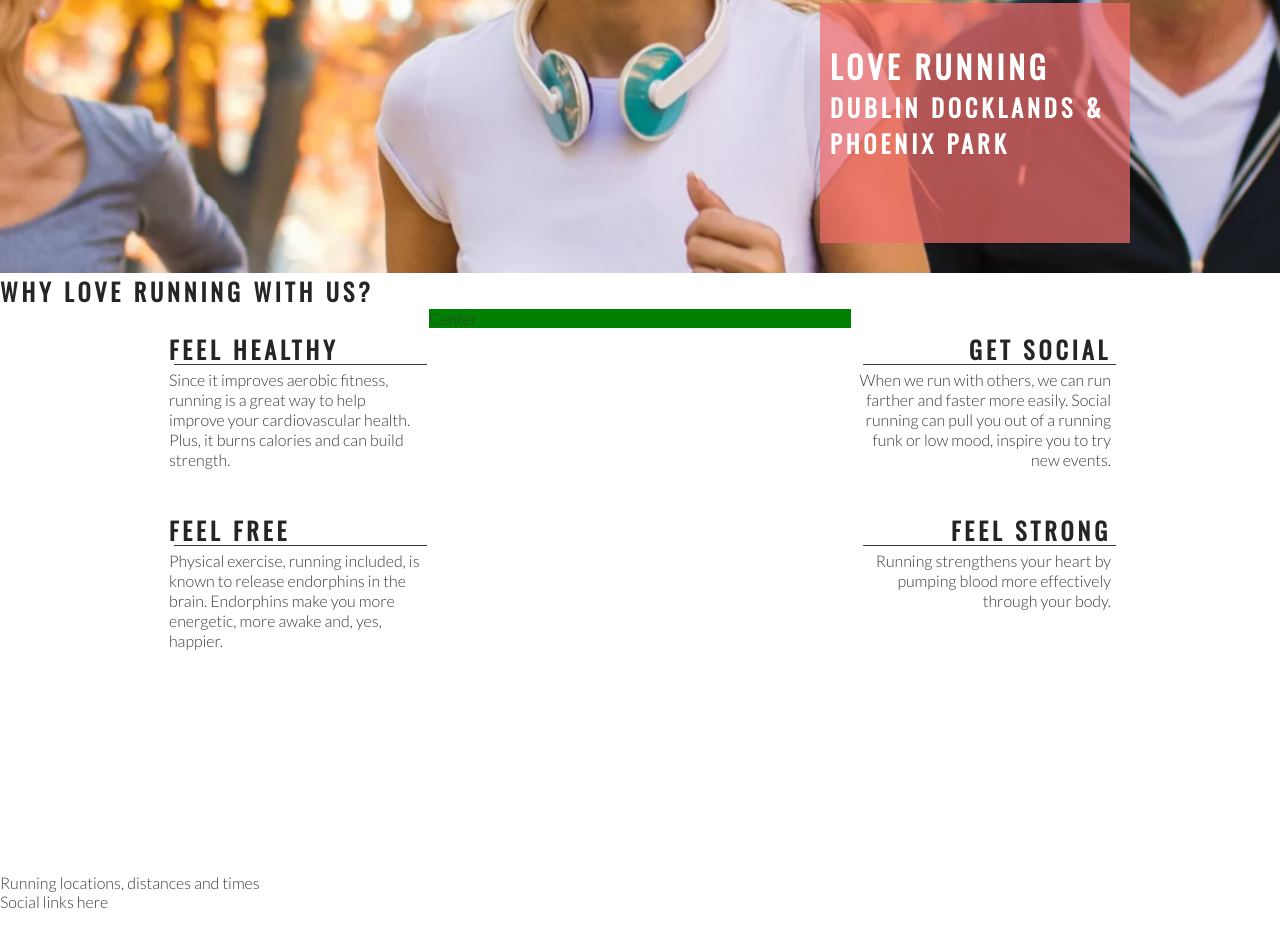
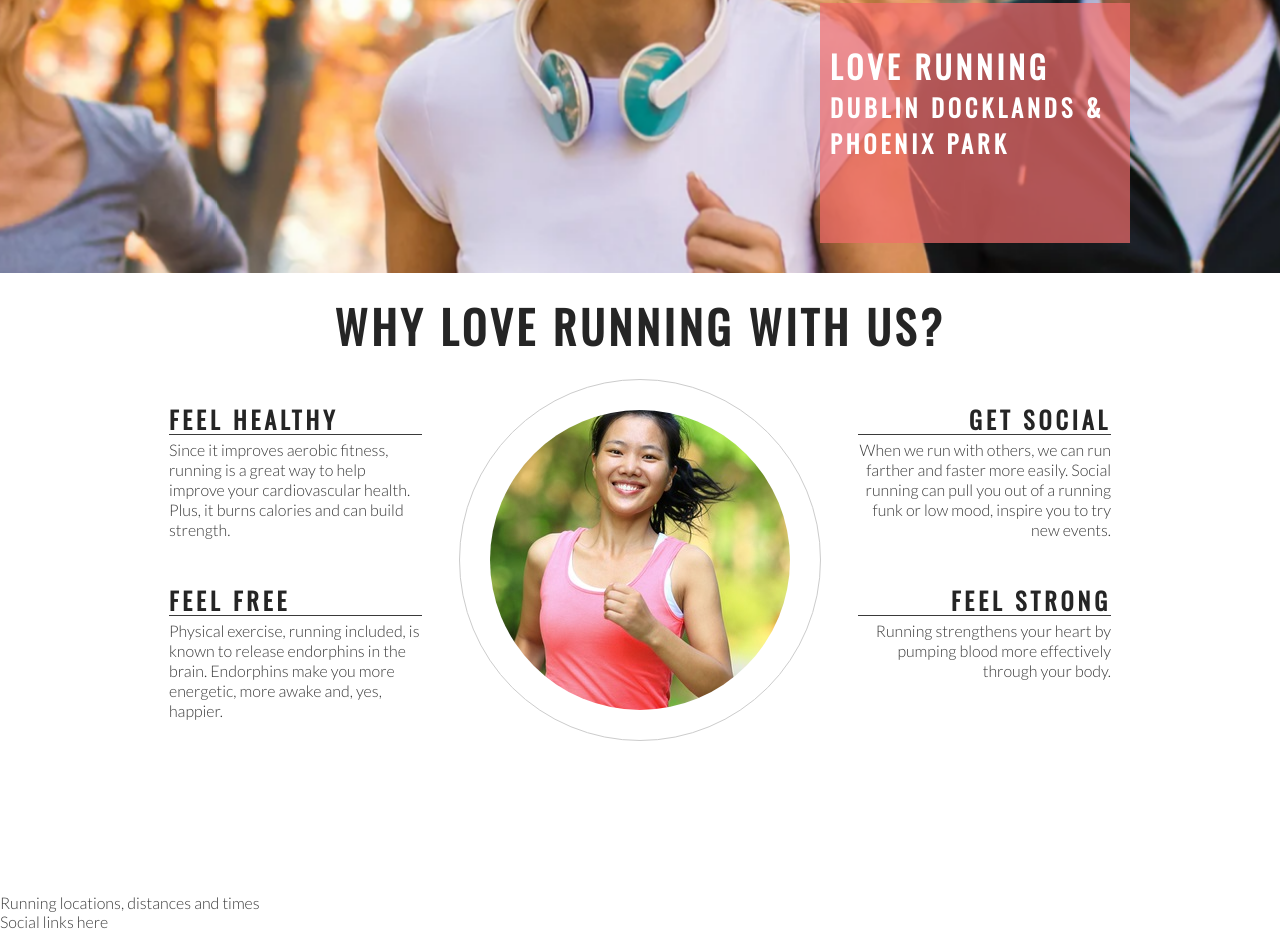
Before and after one commit to AntonLundd/love-running, a plain HTML site: page index.html in a window 1280 px wide. Shown: the part 402-1333 px from the top of the page. Drawn offline with nearby package versions, Linux system fonts and the light colour scheme.

Commit message:
Add club ethos central image and style into a circle

```diff
--- a/assets/css/style.css
+++ b/assets/css/style.css
@@ -134,13 +134,12 @@ h1, h2 {
 #center-about {
     width: 33%;
     margin: 0 auto;
-    background-color: green;
 }
 
 hr {
     border-top: 1px solid #3a3a3a;
     width: 100%;
-    margin: 5px;
+    margin: 5px 0;
 }
 
 .left-about-heading {
@@ -166,3 +165,26 @@ hr {
 .right-about-heading p {
     text-align: right;
 }
+
+#welcome {
+    text-align: center;
+    margin: 20px 0;
+    font-size: 280%;
+}
+
+#circle-container {
+    width: 300px;
+    height: 300px;
+    padding: 30px;
+    border-style: solid;
+    border-color: #ccc;
+    border-width: 1px;
+    border-radius: 50%;
+    margin: 0 auto;
+}
+
+#circle-cover-bg {
+    background: url('../images/ethos-center-image.jpg') no-repeat center center;
+    height: 100%;
+    border-radius: 50%;
+}
--- a/index.html
+++ b/index.html
@@ -17,8 +17,8 @@
         <a href="index.html">
             <h1 id="logo">Love Running</h1>
         </a>
-        <nav id="menu">
-            <ul>
+        <nav>
+            <ul id="menu">
                 <li>
                     <a href="#">Sign Up</a>
                 </li>
@@ -39,7 +39,7 @@
         </div>
     </section>
     <section id="club-ethos">
-        <h1>Why Love Running With Us?</h1>
+        <h2 id="welcome">Why Love Running With Us?</h2>
         <div id="left-about">
             <div class="left-about-heading">
                 <h2>Feel Healthy</h2>
@@ -72,7 +72,13 @@
                 </p>
             </div>
         </div>
-        <div id="center-about">Center</div>
+        <div id="center-about">
+            <div id="circle-container">
+                <div id="circle-cover-bg">
+
+                </div>
+            </div>
+        </div>
     </section>
     <section>
         Running locations, distances and times
```
Also changed, not shown: assets/images/ethos-center-image.jpg (added).
